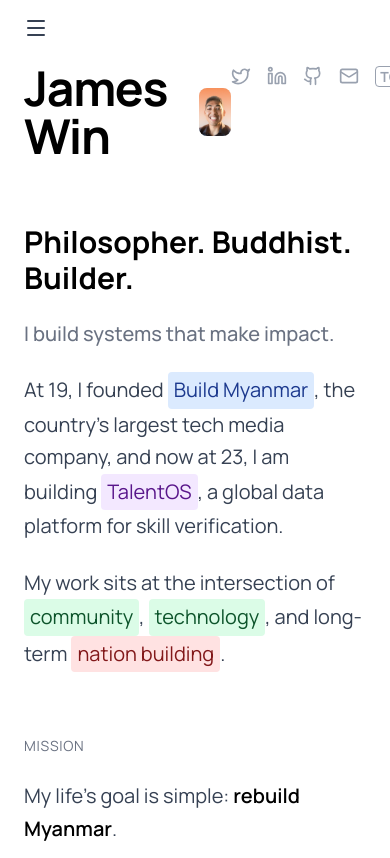
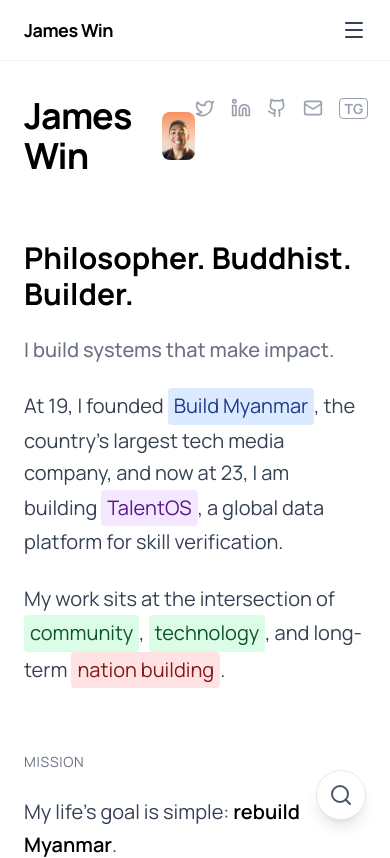
Before and after one commit to Asura2222/personalsite2026, a Next.js app in the folder personal-website/: page / in a window 390 px wide. Shown: the top 858 px of the page. Built offline with nearby package versions, Linux system fonts and the light colour scheme.

Commit message:
Polish: Mobile layout fixes, better typography, and proper header

```diff
--- a/personal-website/app/layout.tsx
+++ b/personal-website/app/layout.tsx
@@ -28,7 +28,7 @@
         <Sidebar />
         <CommandMenu />
         <main className="lg:pl-36">
-          <div className="px-6 py-16 lg:px-12 lg:py-24">
+          <div className="px-6 pb-16 pt-24 lg:px-12 lg:py-24">
             {children}
           </div>
         </main>
--- a/personal-website/app/page.tsx
+++ b/personal-website/app/page.tsx
@@ -11,7 +11,7 @@
       <header className="mb-16">
         <div className="flex items-start justify-between">
           <div className="flex items-center gap-4">
-            <h1 className="text-5xl font-bold tracking-tight text-black md:text-6xl lg:text-7xl dark:text-white">
+            <h1 className="text-4xl font-bold tracking-tight text-black md:text-6xl lg:text-7xl dark:text-white">
               James Win
             </h1>
             <div className="relative h-12 w-12 md:h-16 md:w-16 overflow-hidden rounded-lg bg-gray-100 dark:bg-gray-800">
--- a/personal-website/components/layout/cmdk-dialog.tsx
+++ b/personal-website/components/layout/cmdk-dialog.tsx
@@ -41,10 +41,13 @@
       {/* Trigger Button */}
       <button
         onClick={() => setOpen(true)}
-        className="fixed right-6 top-6 z-50 hidden items-center gap-2 rounded-lg border border-gray-200 bg-white px-3 py-2 text-sm text-gray-600 transition-colors hover:border-gray-400 lg:flex dark:border-gray-800 dark:bg-black dark:text-gray-400 dark:hover:border-gray-600"
+        className="fixed bottom-6 right-6 z-50 flex items-center gap-2 rounded-full lg:rounded-lg border border-gray-200 bg-white p-3 lg:px-3 lg:py-2 text-sm text-gray-600 shadow-lg lg:shadow-none transition-colors hover:border-gray-400 lg:top-6 lg:right-6 lg:bottom-auto dark:border-gray-800 dark:bg-black dark:text-gray-400 dark:hover:border-gray-600"
       >
-        <span>Search</span>
-        <kbd className="rounded bg-gray-100 px-2 py-0.5 text-xs dark:bg-gray-900">
+        <span className="hidden lg:inline">Search</span>
+        <span className="lg:hidden">
+          <svg xmlns="http://www.w3.org/2000/svg" width="24" height="24" viewBox="0 0 24 24" fill="none" stroke="currentColor" strokeWidth="2" strokeLinecap="round" strokeLinejoin="round" className="lucide lucide-search"><circle cx="11" cy="11" r="8" /><path d="m21 21-4.3-4.3" /></svg>
+        </span>
+        <kbd className="hidden lg:inline-block rounded bg-gray-100 px-2 py-0.5 text-xs dark:bg-gray-900">
           ⌘K
         </kbd>
       </button>
--- a/personal-website/components/layout/sidebar.tsx
+++ b/personal-website/components/layout/sidebar.tsx
@@ -27,11 +27,10 @@
               <li key={item.name}>
                 <Link
                   href={item.href}
-                  className={`text-sm lowercase tracking-wide transition-colors ${
-                    pathname === item.href
+                  className={`text-sm lowercase tracking-wide transition-colors ${pathname === item.href
                       ? 'text-black dark:text-white'
                       : 'text-gray-400 hover:text-black dark:text-gray-500 dark:hover:text-white'
-                  }`}
+                    }`}
                 >
                   {item.name}
                 </Link>
@@ -42,7 +41,10 @@
       </aside>
 
       {/* Mobile Menu Button */}
-      <div className="fixed top-0 left-0 right-0 z-50 flex items-center justify-between bg-white px-6 py-4 lg:hidden dark:bg-black">
+      <div className="fixed top-0 left-0 right-0 z-50 flex items-center justify-between bg-white/80 backdrop-blur-md px-6 py-4 lg:hidden dark:bg-black/80 border-b border-gray-100 dark:border-gray-900">
+        <Link href="/" className="text-lg font-bold tracking-tight text-black dark:text-white">
+          James Win
+        </Link>
         <button
           type="button"
           className="text-gray-700 dark:text-gray-300"
@@ -66,11 +68,10 @@
                   <Link
                     href={item.href}
                     onClick={() => setMobileMenuOpen(false)}
-                    className={`text-2xl lowercase tracking-wide transition-colors ${
-                      pathname === item.href
+                    className={`text-2xl lowercase tracking-wide transition-colors ${pathname === item.href
                         ? 'text-black dark:text-white'
                         : 'text-gray-400 hover:text-black dark:text-gray-500 dark:hover:text-white'
-                    }`}
+                      }`}
                   >
                     {item.name}
                   </Link>
```
